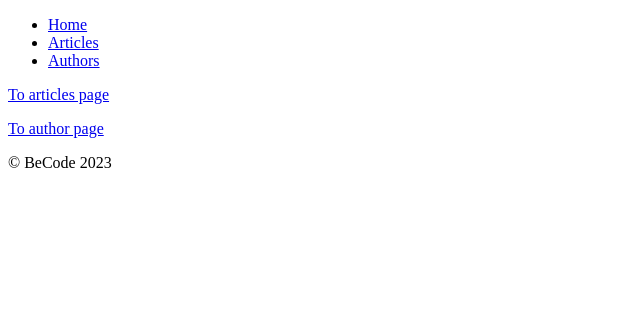
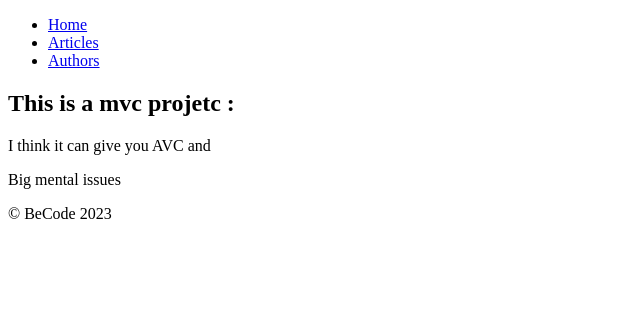
Before and after one commit to AlexandreVDW/mvc, a PHP site: page / in a window 1280 px wide. Shown: the top 330 px of the page, without its empty margins (0-640 px from the left). Run offline with PHP 8.4, Linux system fonts and the light colour scheme.

Commit message:
go back to save work ;)

```diff
--- a/View/articles/index.php
+++ b/View/articles/index.php
@@ -9,7 +9,7 @@
                     <?= $article->title ?>
                 </a>
                 (<?= $article->formatPublishDate() ?>)
-                by <?= $this->getAuthorName($article->authorId) ?>
+                by: <a href="index.php?page=authors-show&id=<?= $article->authorId ?>"><?= $this->getAuthorName($article->authorId) ?></a>
             </li>
         <?php endforeach; ?>
     </ul>
--- a/View/home.php
+++ b/View/home.php
@@ -3,10 +3,9 @@
 <?php // Use any data loaded in the controller here ?>
 
 <section>
-    <p><a href="index.php?page=articles">To articles page</a></p>
-    <p><a href="index.php?page=authors">To author page</a></p>
-
-    <!-- <p>Put your content here.</p> -->
+    <h1>This is a mvc projetc :</h1>
+    <p>I think it can give you AVC and </p>
+    <p>Big mental issues</p>
 </section>
 
 <?php require 'View/includes/footer.php'?>
```
Also changed, not shown: View/authors/create.php (added, +12 -0 lines).
